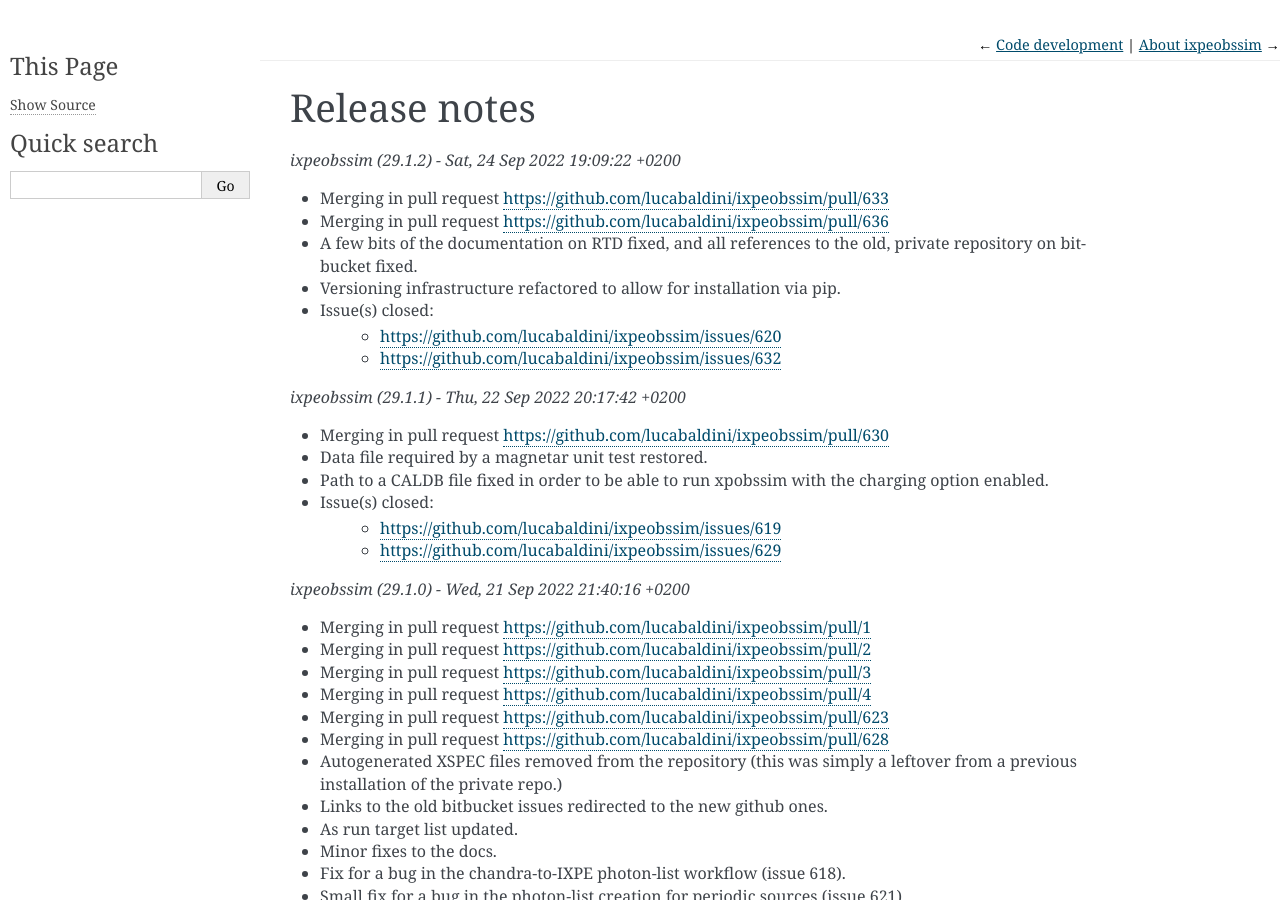
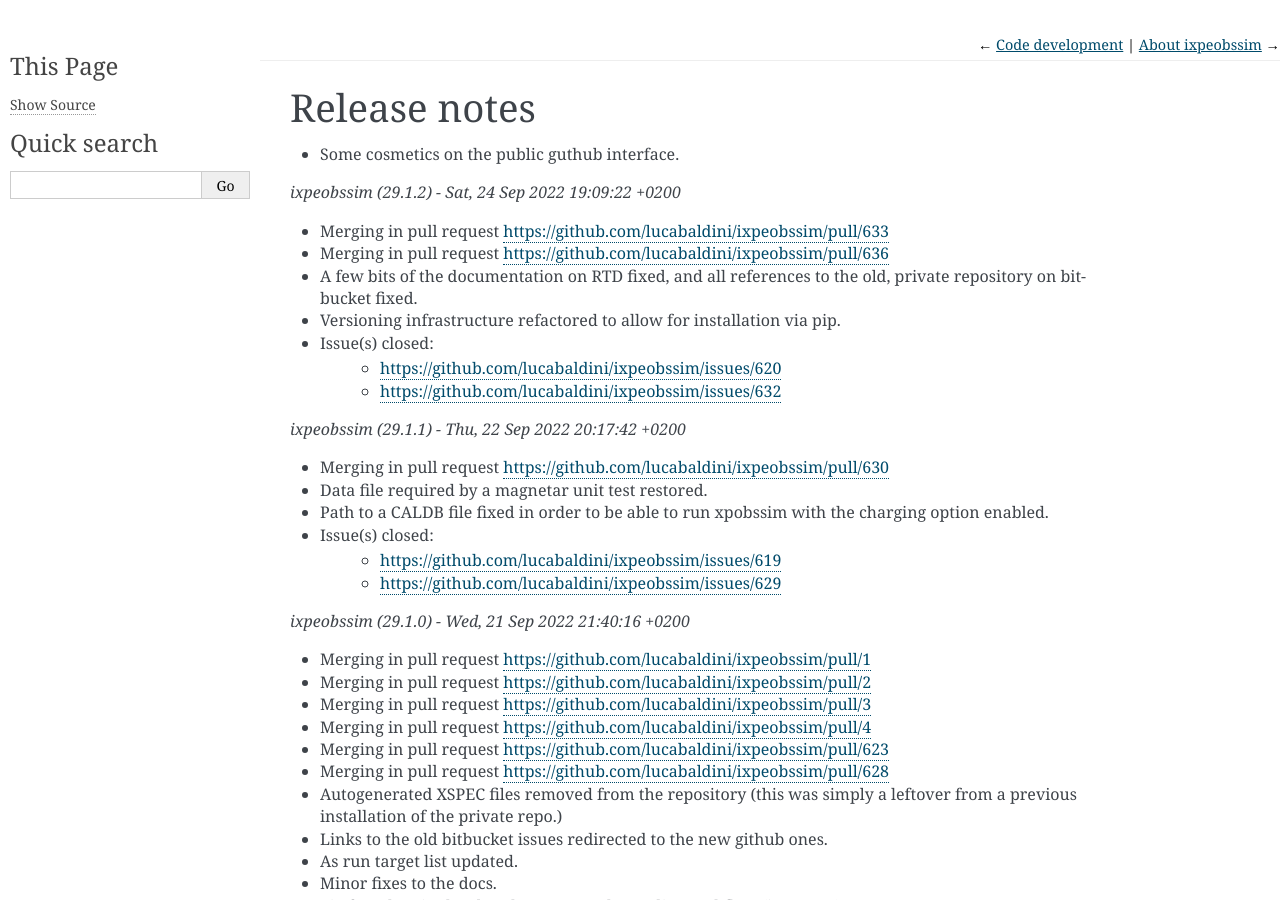
Before and after one commit to lucabaldini/ixpeobssim, a Sphinx documentation site: the page built from docs/release_notes.rst, in a window 1280 px wide and 900 px high. Built offline with Sphinx 7.4.7, drawn with Linux system fonts in a browser that asks for light colours; formulas are drawn with MathJax 3.

Commit message:
Updated release notes.

```diff
--- a/docs/release_notes.rst
+++ b/docs/release_notes.rst
@@ -2,6 +2,8 @@
 
 Release notes
 =============
+
+* Some cosmetics on the public guthub interface.
 
 
 *ixpeobssim (29.1.2) - Sat, 24 Sep 2022 19:09:22 +0200*
```
